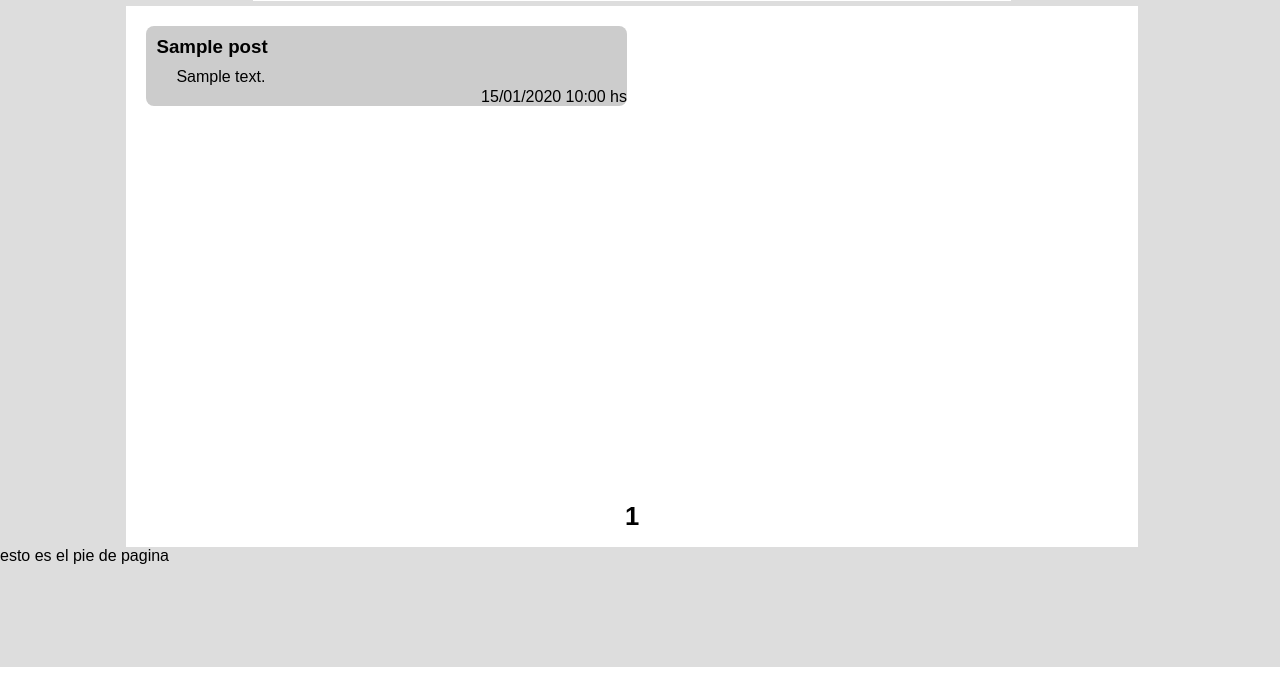
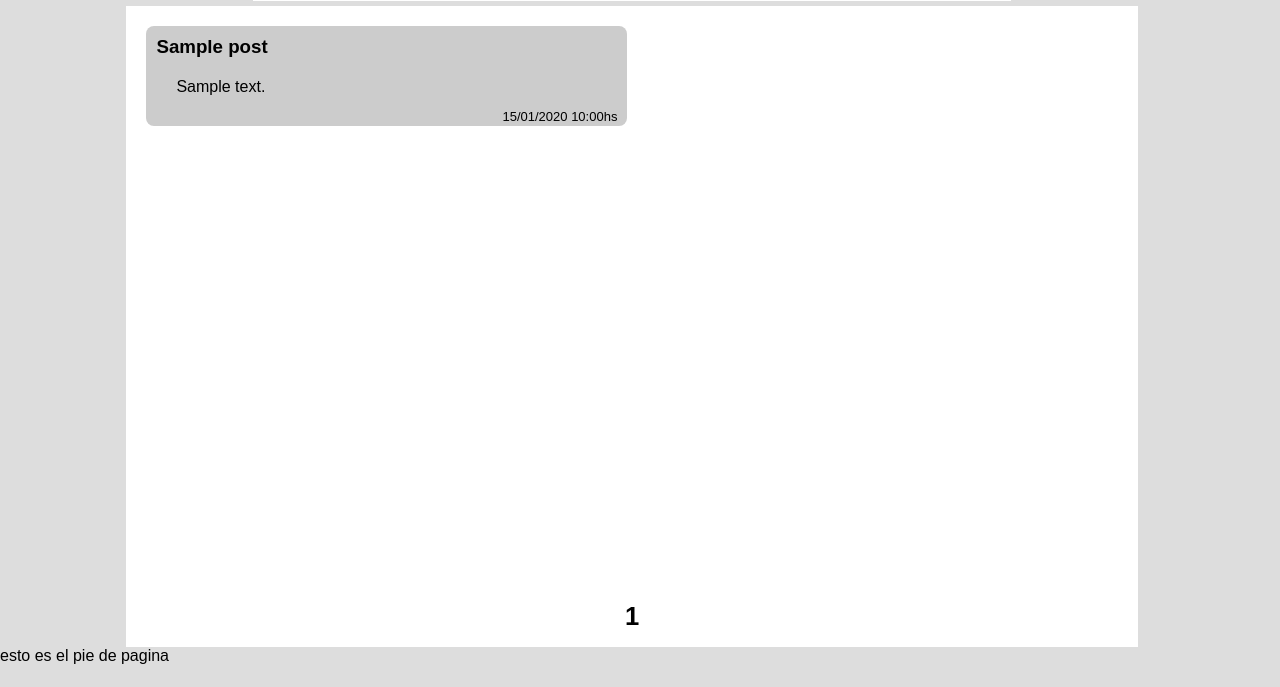
Before and after one commit to CamperDawn/Blog, a Django app: a page that uses Server/Blog/templates/profile.html in a window 1280 px wide. Shown: the part 604-1291 px from the top of the page. Run offline with Django 3.2, Linux system fonts and the light colour scheme; tables that the repository leaves empty hold one stand-in row (values such as "Sample post").

Commit message:
[fix]: mini visual style

```diff
--- a/Server/Blog/static/profile.css
+++ b/Server/Blog/static/profile.css
@@ -81,10 +81,11 @@ body {
     position: relative;
 }
 .item-post>p {
-    margin: 10px 20px;
+    margin: 20px 20px;
 }
 .post-date {
     position: absolute;
-    bottom: 0;
-    right: 0;
+    font-size: small;
+    bottom: 2%;
+    right: 2%;
 }
--- a/Server/Blog/templates/profile.html
+++ b/Server/Blog/templates/profile.html
@@ -34,7 +34,7 @@
                         <a class="item-post" href="/details/{{el.id}}">
                             <h3>{{el.title|truncatechars:45}}</h3>
                             <p>{{el.description|truncatechars:220}}</p>
-                            <span class="post-date">{{el.post_date|date:"d/m/Y H:i"}} hs</span>
+                            <span class="post-date">{{el.post_date|date:"d/m/Y H:i"}}hs</span>
                         </a>
                     {% endfor %}
                 </section>
--- a/Server/Blog/templates/search.html
+++ b/Server/Blog/templates/search.html
@@ -48,7 +48,7 @@
                             <div class="body-text">
                                 <h3 class="font-title">{{elem.title|truncatechars:40 | capfirst}}</h3>
                                 <p class="descr">{{elem.description|truncatechars:150 | capfirst}}</p>
-                                <span class="date">{{elem.post_date|date:'D M Y'}}</span>
+                                <span class="date">{{elem.post_date|date:'d/m/Y  H:i'}}hs</span>
                             </div>
                     </a>
                 {% endfor %}
```
